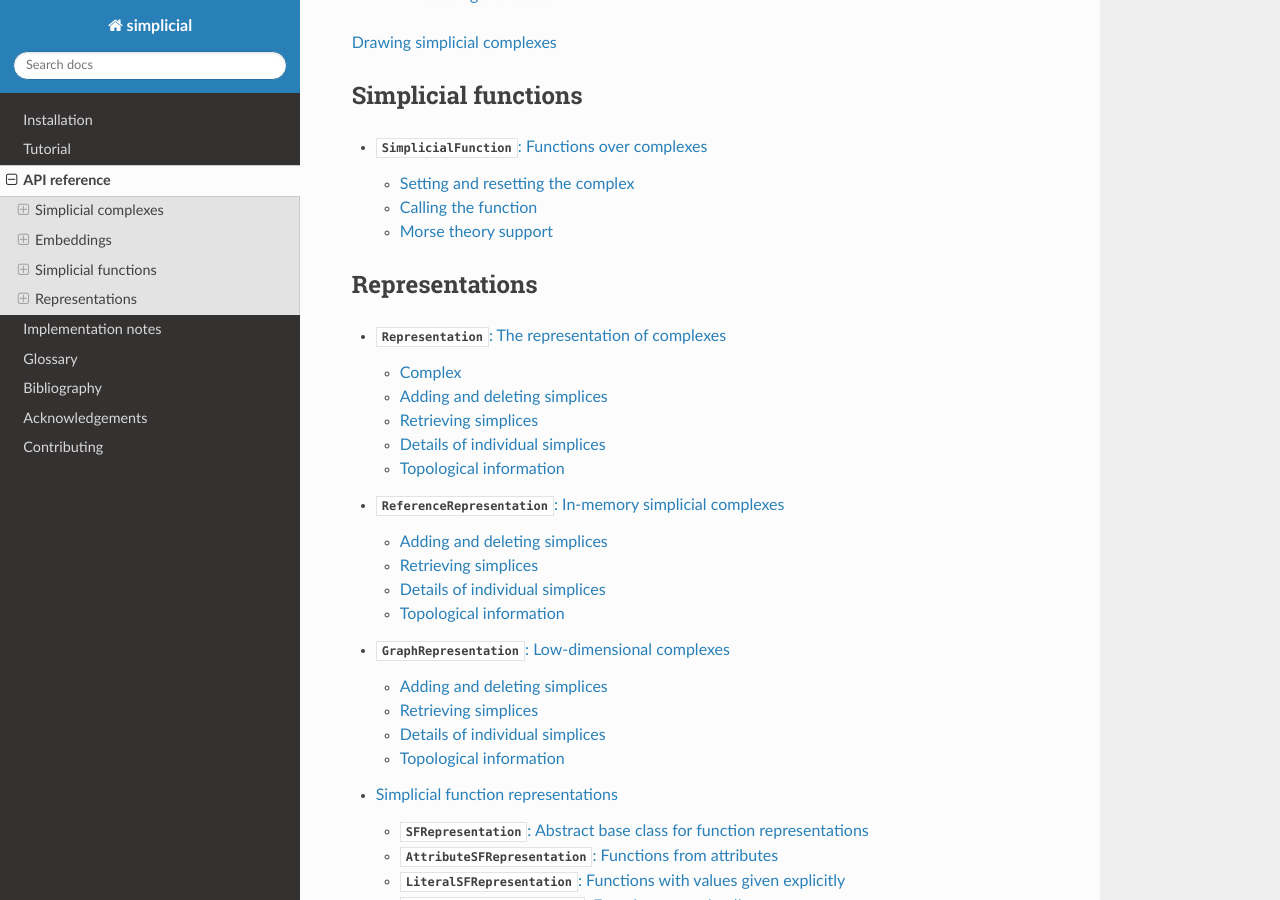
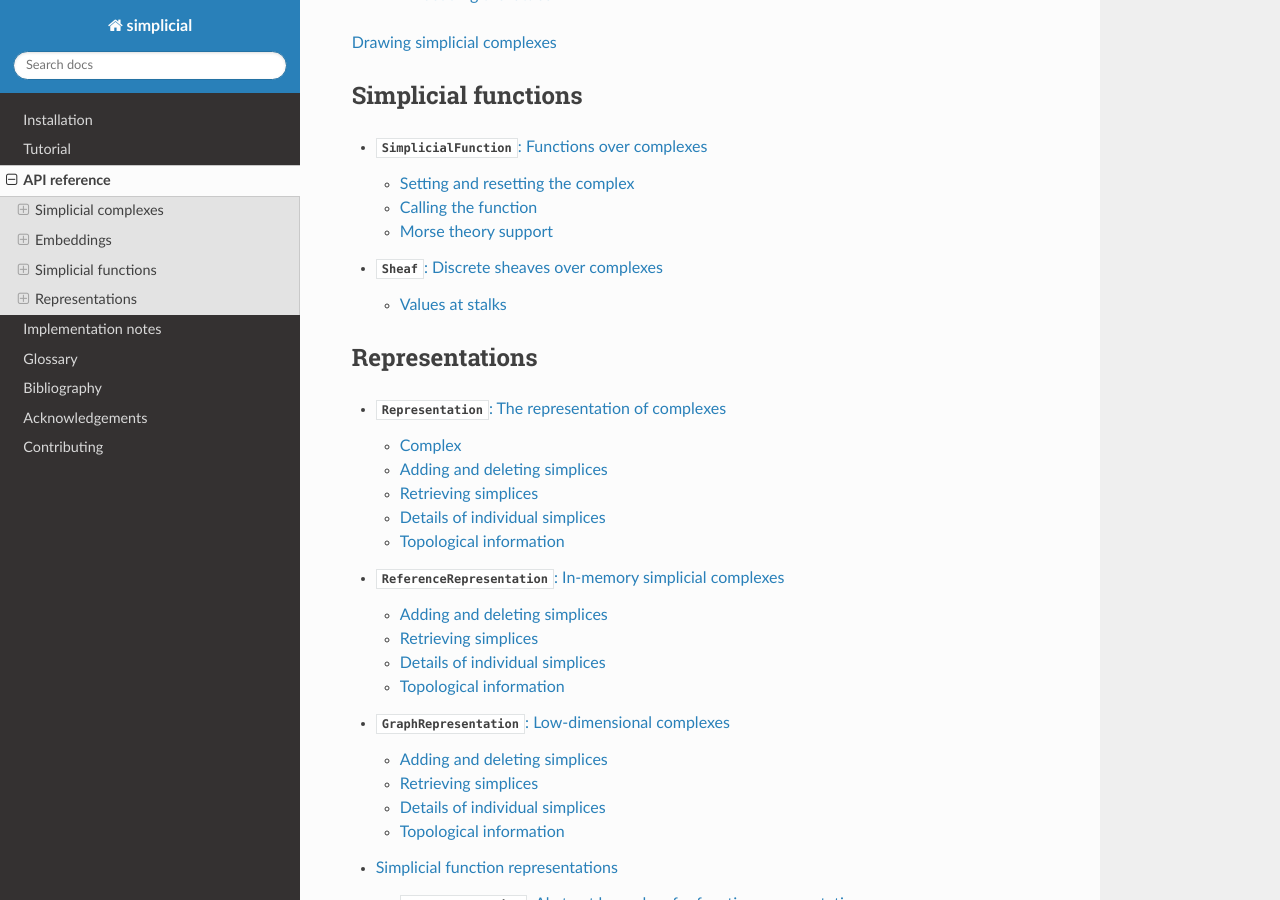
Before and after one commit to simoninireland/simplicial, a Sphinx documentation site: the page built from doc/reference.rst, in a window 1280 px wide and 900 px high, scrolled down 1158 px. Built offline with Sphinx 7.4.7 and the Read the Docs theme 2.0.0, drawn with Linux system fonts in a browser that asks for light colours.

Commit message:
First sheaf documentation

```diff
--- a/doc/reference.rst
+++ b/doc/reference.rst
@@ -35,7 +35,7 @@ Simplicial functions
    :maxdepth: 2
 
    function
-
+   sheaf
 
 Representations
 ---------------
--- /dev/null
+++ b/doc/sheaf.rst
@@ -0,0 +1,17 @@
+.. _sheaf:
+
+:class:`Sheaf`: Discrete sheaves over complexes
+===============================================
+
+.. currentmodule:: simplicial
+
+.. autoclass:: Sheaf
+   :show-inheritance:
+
+
+Values at stalks
+----------------
+
+.. automethod:: SimplicialFunction.__getitem__
+
+.. automethod:: SimplicialFunction.__setitem__
```
Also changed, not shown: 1 other file.
